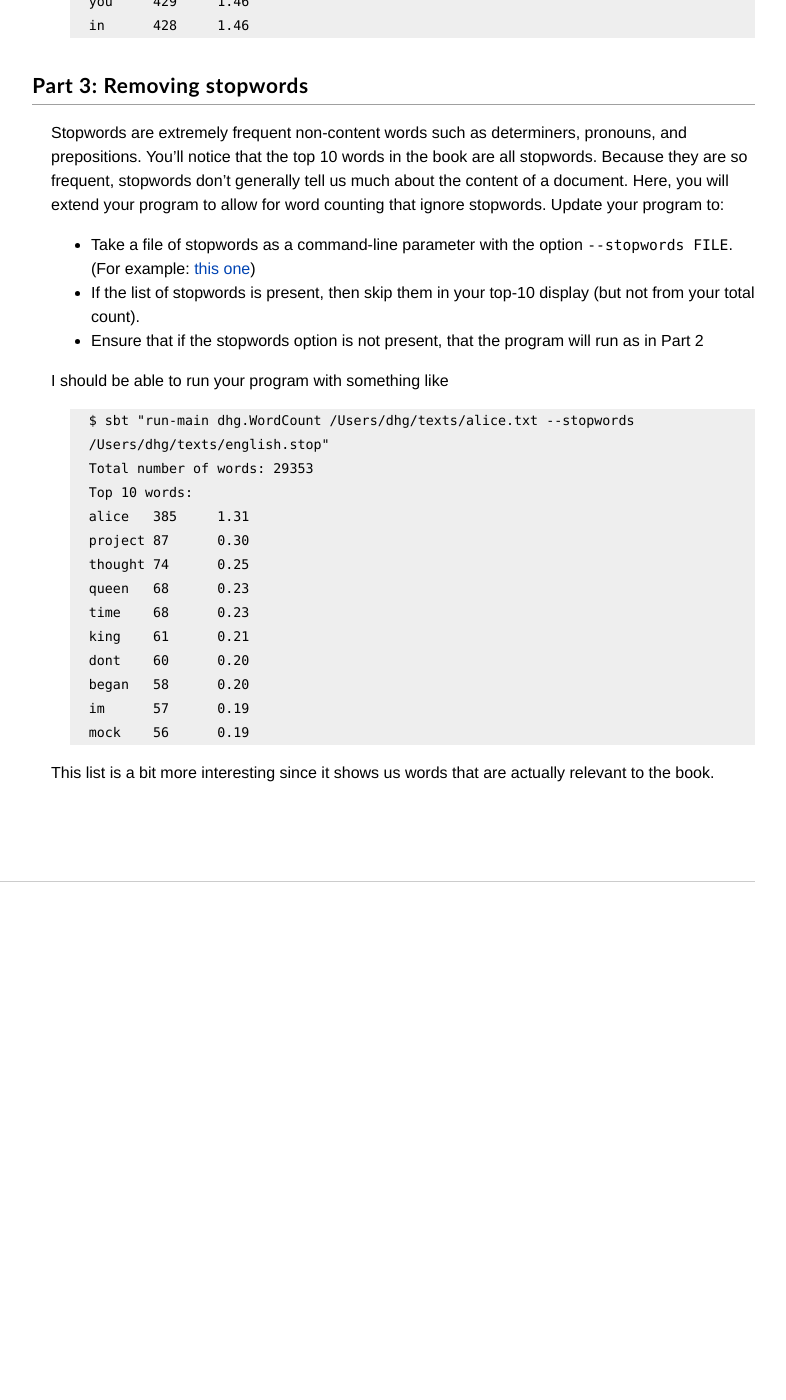
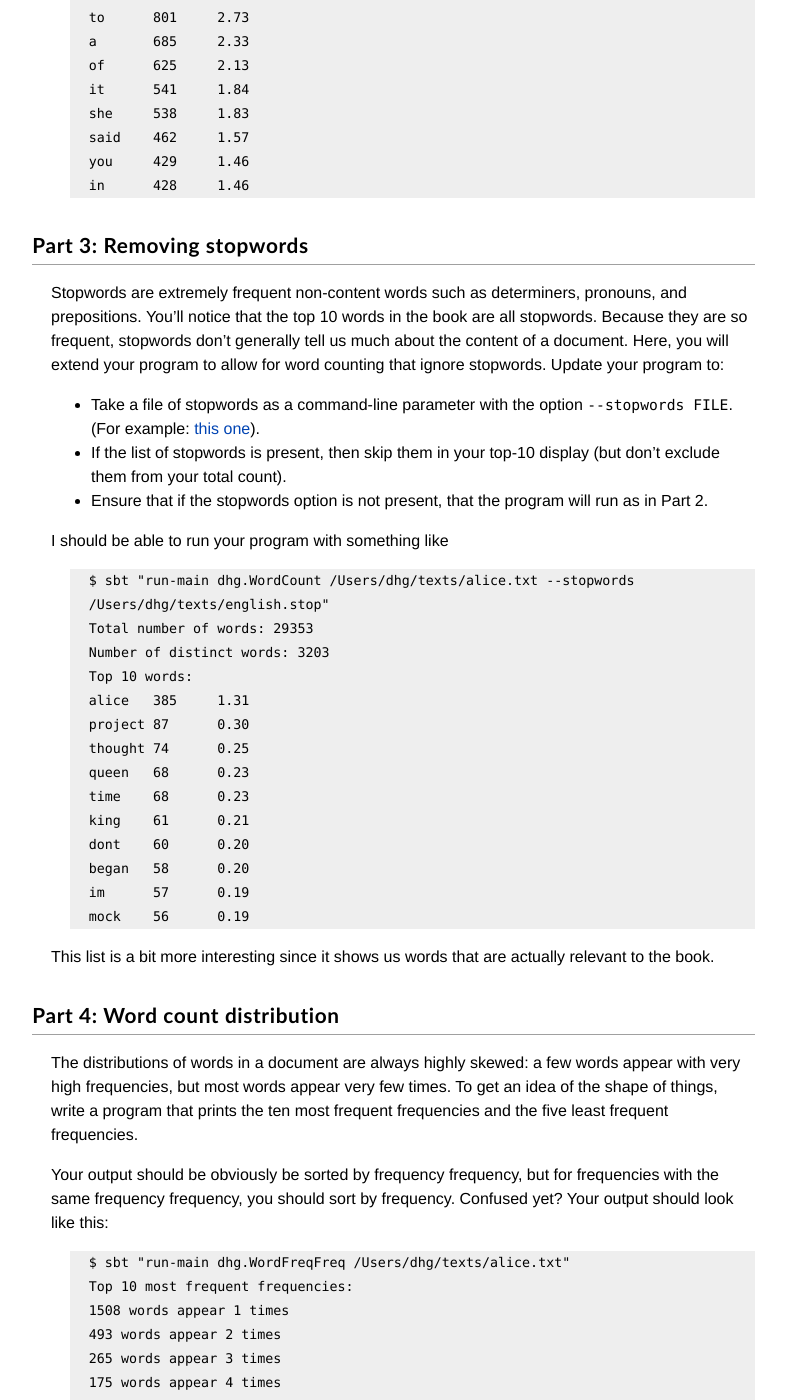
Before and after one commit to sissyliberation/nlpclass-fall2013, a Jekyll site: the page built from site/a0programming.md, in a window 1280 px wide and 1400 px high, scrolled down 1711 px. Shown: the whole window, without its empty margins (405-1191 px from the left). Built offline with Jekyll 4.4.1, drawn with Linux system fonts in a browser that asks for light colours; before the commit the page ends 2645 px from its top, so only the background shows below that; some of the changed text lies outside the part shown.

Commit message:
added more to assignment0

```diff
--- a/site/a0programming.md
+++ b/site/a0programming.md
@@ -15,10 +15,11 @@ This course will require you to complete several non-trivial programming assignm
 In this assignment, you will write code for reading texts from file and calculating basic statistics about that data.  This code will be used in subsequent programming assignments since all future assignments will require working with texts.
 
 In the root of your repository, create a file called `Assignment0_README.txt` that contains:
-
 * A short overview of what you've done
 * A list of files relevant to this assignment
-* Any commands needed to demonstrate
+* Any commands needed to demonstrate your programs
+
+You are highly encouraged to make your code as modular as possible, to facilitate reuse.  Functions like reading a file, cleaning it up, and counting things are going to be used all the time in this course.  Having easy-to-call functions for these operations in your code will serve you well.
 
 
 ## Part 1: Getting set up
@@ -38,15 +39,17 @@ Download [Alice's Adventures in Wonderland](http://www.gutenberg.org/cache/epub/
 
 Write an application that does the following:
 
-* Takes a file path of as a command-line argument
-* Removes all punctuation and numbers and lowercases all words
-* Prints the total number of words in the book
-* Prints each of the top 10 most frequent words along with its count and its percentage of the total
+* Takes a file path of as a command-line argument.
+* Removes all punctuation and numbers and lowercases all words.
+* Prints the total number of words in the book.
+* Prints the number of *distinct* words in the book.
+* Prints each of the top 10 most frequent words along with its count and its percentage of the total.
 
 I should be able to run your program with something like
 
     $ sbt "run-main dhg.WordCount /Users/dhg/texts/alice.txt"
     Total number of words: 29353
+    Number of distinct words: 3203
     Top 10 words:
 	the     1804    6.15
 	and     912     3.11
@@ -64,14 +67,15 @@ I should be able to run your program with something like
 
 Stopwords are extremely frequent non-content words such as determiners, pronouns, and prepositions.  You'll notice that the top 10 words in the book are all stopwords.  Because they are so frequent, stopwords don't generally tell us much about the content of a document.  Here, you will extend your program to allow for word counting that ignore stopwords.  Update your program to:
 
-* Take a file of stopwords as a command-line parameter with the option `--stopwords FILE`.  (For example: [this one](ftp://ftp.cs.cornell.edu/pub/smart/english.stop))
-* If the list of stopwords is present, then skip them in your top-10 display (but not from your total count).
-* Ensure that if the stopwords option is not present, that the program will run as in Part 2
+* Take a file of stopwords as a command-line parameter with the option `--stopwords FILE`.  (For example: [this one](ftp://ftp.cs.cornell.edu/pub/smart/english.stop)).
+* If the list of stopwords is present, then skip them in your top-10 display (but don't exclude them from your total count).
+* Ensure that if the stopwords option is not present, that the program will run as in Part 2.
 
 I should be able to run your program with something like
 
     $ sbt "run-main dhg.WordCount /Users/dhg/texts/alice.txt --stopwords /Users/dhg/texts/english.stop"
     Total number of words: 29353
+    Number of distinct words: 3203
     Top 10 words:
 	alice   385     1.31
 	project 87      0.30
@@ -85,3 +89,37 @@ I should be able to run your program with something like
 	mock    56      0.19
 
 This list is a bit more interesting since it shows us words that are actually relevant to the book.
+
+
+## Part 4: Word count distribution
+
+The distributions of words in a document are always highly skewed: a few words appear with very high frequencies, but most words appear very few times.  To get an idea of the shape of things, write a program that prints the ten most frequent frequencies and the five least frequent frequencies.
+
+Your output should be obviously be sorted by frequency frequency, but for frequencies with the same frequency frequency, you should sort by frequency.  Confused yet?  Your output should look like this:
+
+    $ sbt "run-main dhg.WordFreqFreq /Users/dhg/texts/alice.txt"
+    Top 10 most frequent frequencies:
+	1508 words appear 1 times
+	493 words appear 2 times
+	265 words appear 3 times
+	175 words appear 4 times
+	112 words appear 5 times
+	70 words appear 7 times
+	66 words appear 6 times
+	66 words appear 8 times
+	42 words appear 10 times
+	35 words appear 9 times
+    Bottom 5 most frequent frequencies:
+	1 words appear 625 times
+	1 words appear 685 times
+	1 words appear 801 times
+	1 words appear 912 times
+	1 words appear 1804 times
+
+*Note:* your output is not required to be grammatical, but if you'd like it to be, then go for it!
+
+So more than half the words in the book appear only once (1508 out of 3203).
+
+I plotted a graph of the frequency distribution:
+
+<a href="images/aliceFreqDist.png"><img src="images/aliceFreqDist.png" border="0" style="border:none;max-width:100%;" alt="Word Frequency Distribution" /></a>
```
Also changed, not shown: site/images/aliceFreqDist.png (added).
